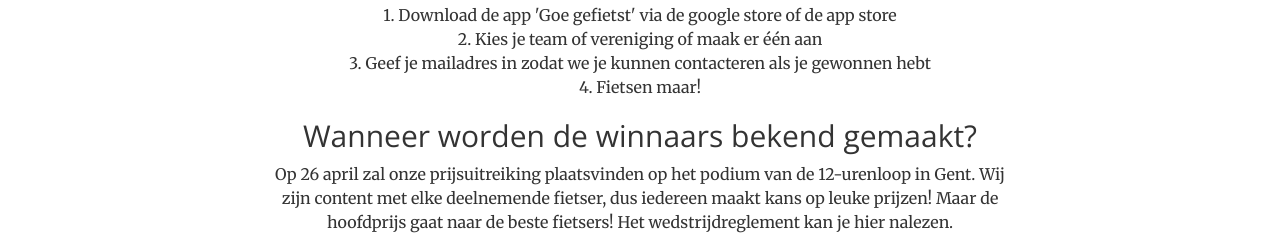
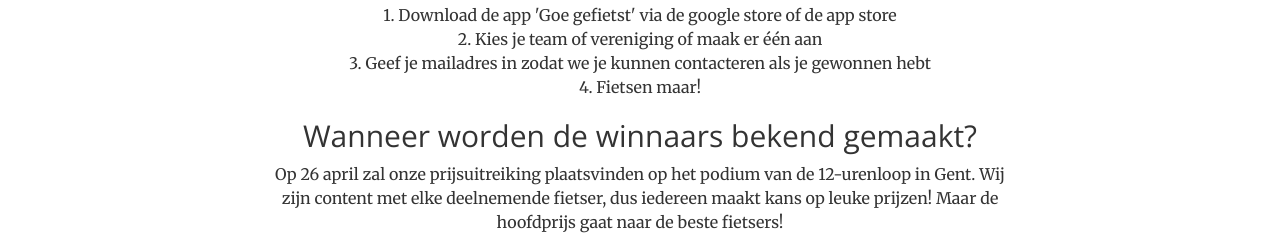
Before and after one commit to goegefietst/server, a website: page public/index.html in a window 1280 px wide. Shown: the part 1562-1813 px from the top of the page. Drawn offline with nearby package versions, Linux system fonts and the light colour scheme; no server answers; grey boxes are pictures that could not be loaded.

Commit message:
Update index.html

```diff
--- a/public/index.html
+++ b/public/index.html
@@ -99,7 +99,7 @@
 	4. Fietsen maar!</p>
 
 		<h2> Wanneer worden de winnaars bekend gemaakt?</h2>
-<p>Op 26 april zal onze prijsuitreiking plaatsvinden op het podium van de 12-urenloop in Gent. Wij zijn content met elke deelnemende fietser, dus iedereen maakt kans op leuke prijzen! Maar de hoofdprijs gaat naar de beste fietsers! Het wedstrijdreglement kan je hier nalezen.</p>
+<p>Op 26 april zal onze prijsuitreiking plaatsvinden op het podium van de 12-urenloop in Gent. Wij zijn content met elke deelnemende fietser, dus iedereen maakt kans op leuke prijzen! Maar de hoofdprijs gaat naar de beste fietsers!</p>
 
 <p><iframe width="560" height="315" src="https://www.youtube.com/embed/I6u_KWCPki0" frameborder="0" allowfullscreen></iframe></p>
 
```
